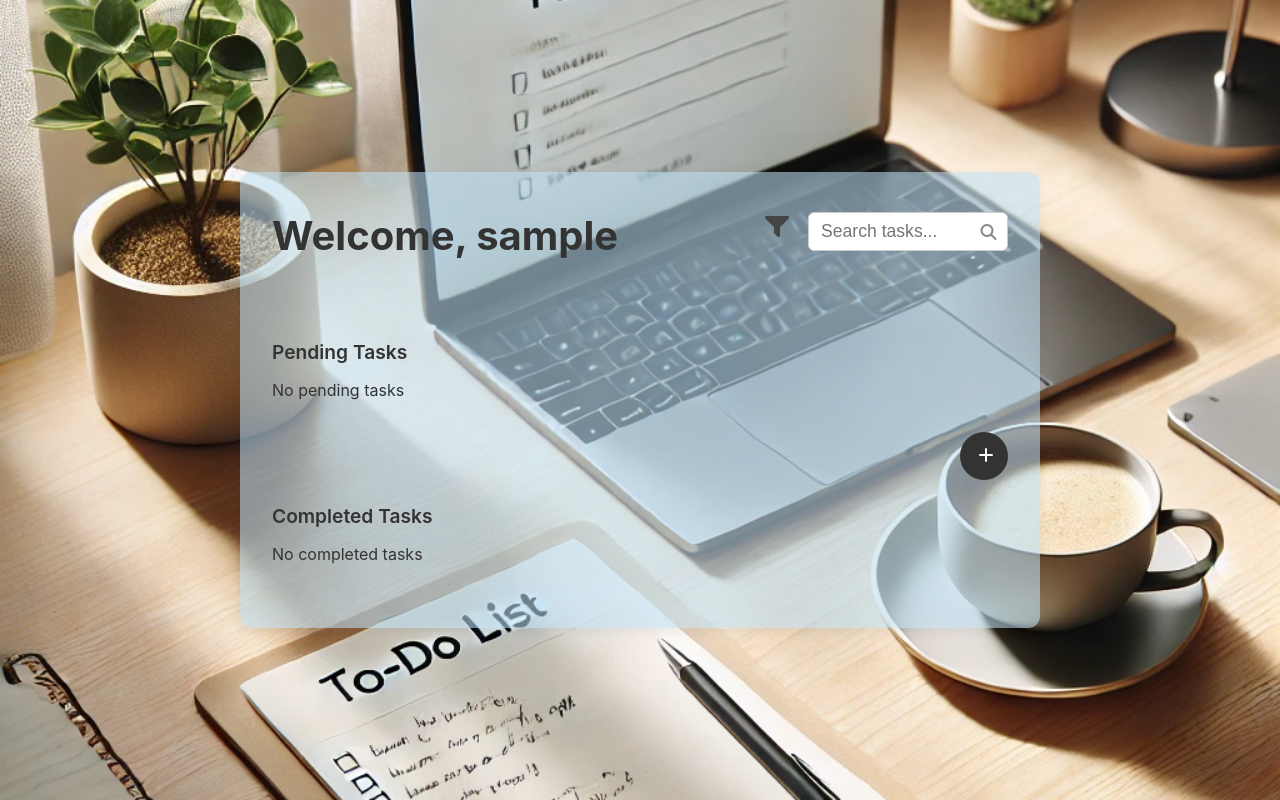
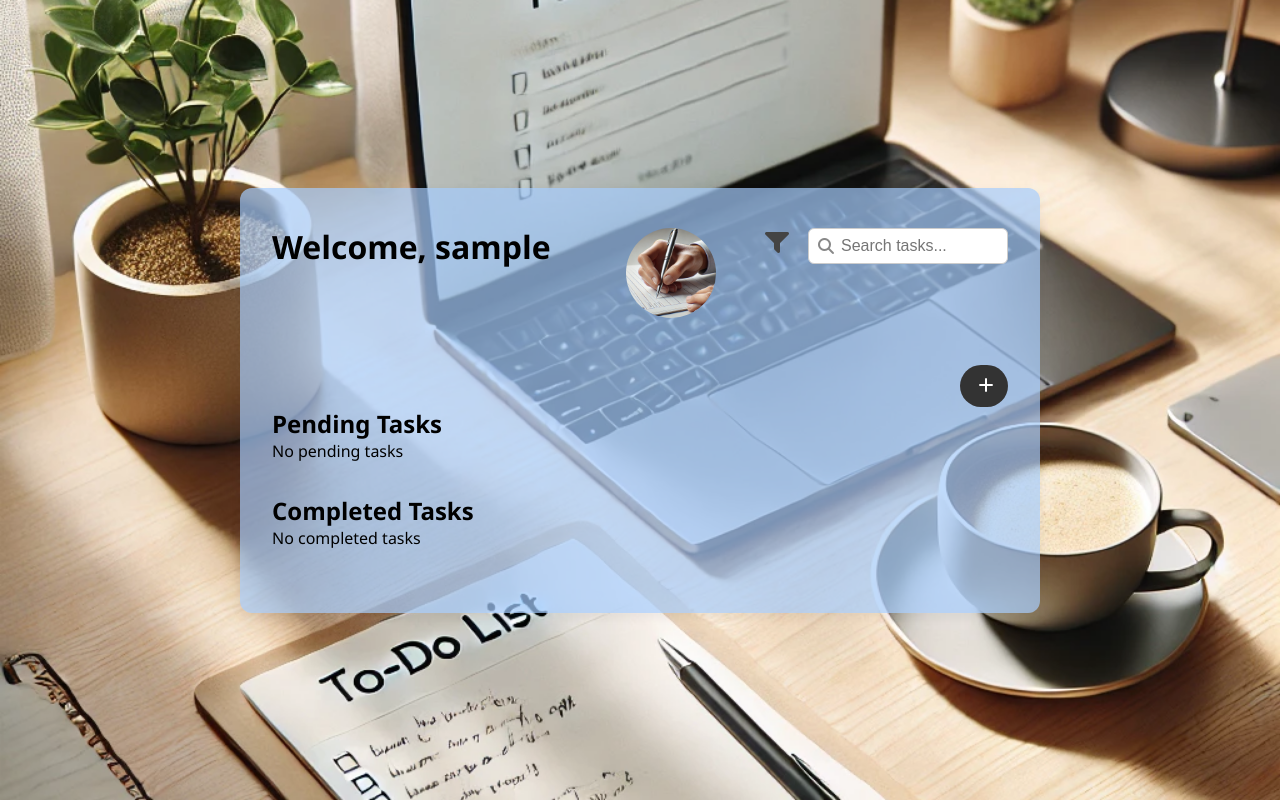
Before and after one commit to Faculty-of-Computing/TodoApp, a Flask app: template templates/home.html in a window 1280 px wide. Run offline with Flask 3, Linux system fonts and the light colour scheme; the template is opened without the code that fills it, so the values that code supplies are empty; the visitor is signed in with stand-in values (Sample User, id 1); some libraries are stand-ins or nearby versions.

Commit message:
Updated feature X or fixed bug Y

```diff
--- a/templates/home.html
+++ b/templates/home.html
@@ -7,49 +7,40 @@
   <link rel="stylesheet" href="https://cdnjs.cloudflare.com/ajax/libs/font-awesome/7.0.0/css/all.min.css" integrity="sha512-DxV+EoADOkOygM4IR9yXP8Sb2qwgidEmeqAEmDKIOfPRQZOWbXCzLC6vjbZyy0vPisbH2SyW27+ddLVCN+OMzQ==" crossorigin="anonymous" referrerpolicy="no-referrer" />
   <style>
     /* Reset and base styles */
-    *, *::before, *::after {
-      box-sizing: border-box;
-      margin: 0;
-      padding: 0;
-    }
+    *, *::before, *::after { box-sizing: border-box; margin: 0; padding: 0; }
 
     body {
+      font-family: 'Segoe UI', sans-serif;
       background: url('Todo.webp') no-repeat center center/cover;
-      font-family: -apple-system, BlinkMacSystemFont, "Segoe UI", Roboto, "Helvetica Neue", sans-serif;
-      background-color: #f7f7f7;
-      color: #333;
+      min-height: 100vh;
       display: flex;
       justify-content: center;
       align-items: center;
-      height: 100vh;
+      padding: 1rem;
     }
 
     main {
-  background-color: rgba(189, 224, 246, 0.56);
+      background-color: #a6cdfeb0;
       padding: 2rem;
       border-radius: 12px;
       box-shadow: 0 4px 12px rgba(0, 0, 0, 0.06);
-  margin: 2rem auto;
       width: 100%;
-  max-width: 800px; /* allows wider layout */
-  box-sizing: border-box;
+      max-width: 800px;
+      z-index: 2;
     }
 
-
     h1 {
-      font-size: 4rem;
+      font-size: 2rem;
       line-height: 1.2;
-      text-align: left;             /* Align left */
-      margin-bottom: 3rem;          /* More bottom spacing for separation */
+      text-align: left;
+      margin-bottom: 2rem;
     }
 
-    label {
-      display: block;
-      margin-bottom: 0.5rem;
-      font-weight: 500;
-      text-align: left;
-      font-size: 0.9rem;
+    @media (min-width: 768px) {
+      h1 { font-size: 3rem; }
     }
+
+    label { display: block; margin-bottom: 0.5rem; font-weight: 500; font-size: 0.9rem; }
 
     input[type="text"] {
       width: 100%;
@@ -60,30 +51,9 @@ main {
       transition: border-color 0.3s ease;
     }
 
-    input[type="text"]:focus {
-      outline: none;
-      border-color: #333;
-    }
+    input[type="text"]:focus { outline: none; border-color: #333; }
 
-    @media (min-width: 768px) {
-      /* h1 {
-        font-size: 4rem;
-        line-height: 1.2;
-      } */
-
-      input[type="text"] {
-        font-size: 1.1rem;
-      }
-    }
-
-    .todo-list {
-    list-style: none;
-    padding: 0;
-    margin: 0 0 2rem;
-    display: flex;
-    flex-direction: column;
-    gap: 1.2rem;
-    }
+    .todo-list { list-style: none; padding: 0; margin: 0 0 2rem; display: flex; flex-direction: column; gap: 1rem; }
 
     .todo-item {
       display: flex;
@@ -95,202 +65,78 @@ main {
       box-shadow: 0 1px 4px rgba(0,0,0,0.05);
     }
 
-    .todo-item label {
-    flex: 1;
-    margin-left: 0.75rem;
-    font-weight: 500;
+    .todo-item label { flex: 1; margin-left: 0.75rem; font-weight: 500; }
+
+    .timestamp { display: block; font-size: 0.8rem; color: #666; margin-top: 0.25rem; }
+
+    .info-btn { background: none; border: none; font-size: 1.2rem; cursor: pointer; color: #555; }
+
+    .add-task-wrapper { display: flex; justify-content: flex-end; margin-top: 2rem; }
+
+    .add-btn {
+      display: flex; align-items: center; gap: 0.5rem; background-color: #333;
+      color: white; padding: 0.75rem 1rem; border: none; border-radius: 24px;
+      cursor: pointer; font-size: 1rem; transition: width 0.3s ease, padding 0.3s ease, background 0.3s ease;
+      white-space: nowrap; overflow: hidden; width: 48px;
     }
 
-    .timestamp {
-    display: block;
-    font-size: 0.8rem;
-    color: #666;
-    margin-top: 0.25rem;
+    .add-btn .text { opacity: 0; transition: opacity 0.2s ease, margin 0.3s ease; margin-left: 0; }
+    .add-btn:hover { width: auto; padding-right: 1.5rem; }
+    .add-btn:hover .text { opacity: 1; margin-left: 0.5rem; }
+
+    .todo-item.completed label { color: #aaa; text-decoration: line-through; }
+
+    .todo-item input[type="checkbox"] {
+      appearance: none; width: 20px; height: 20px; border: 2px solid #888; border-radius: 50%;
+      background-color: #fff; cursor: pointer; position: relative; margin-right: 0.75rem;
+      transition: background-color 0.2s ease, border-color 0.2s ease;
     }
 
-    .info-btn {
-    background: none;
-    border: none;
-    font-size: 1.2rem;
-    cursor: pointer;
-    color: #555;
+    .todo-item input[type="checkbox"]:checked {
+      background-color: #333; border-color: #333;
     }
 
-    .add-task-container {
-    position: relative;
-    display: inline-block;
-    margin-top: 1rem;
-    }
-
-    .add-btn {
-    font-size: 1.75rem;
-    width: 48px;
-    height: 48px;
-    border-radius: 50%;
-    border: none;
-    background-color: #333;
-    color: #fff;
-    cursor: pointer;
-    transition: background 0.3s ease;
-    }
-
-    .add-btn:hover {
-    background-color: #555;
-    }
-
-    .add-label {
-    position: absolute;
-    top: 50%;
-    left: 60px;
-    transform: translateY(-50%);
-    opacity: 0;
-    pointer-events: none;
-    font-size: 0.95rem;
-    color: #333;
-    transition: opacity 0.3s ease;
-    }
-
-    .add-task-container:hover .add-label {
-    opacity: 1;
+    .todo-item input[type="checkbox"]:checked::after {
+      content: "✔"; position: absolute; top: 50%; left: 50%; transform: translate(-50%, -55%);
+      font-size: 0.75rem; color: white; line-height: 1;
     }
 
     .todo-header {
-  display: flex;
-  align-items: flex-start; /* Align everything to the top */
-  justify-content: space-between;
-  gap: 1rem;
-  margin-bottom: 2rem;
-  flex-wrap: wrap;
-  padding-top: 0.5rem;
+      display: flex; align-items: flex-start; justify-content: space-between;
+      gap: 1rem; margin-bottom: 2rem; flex-wrap: wrap; padding-top: 0.5rem;
     }
 
-.todo-header h1 {
-  font-size: 2.5rem;
-  flex-shrink: 0; /* don’t shrink title */
-  margin-right: auto; /* push remaining items to the right */
-}
+    .todo-header h1 { font-size: 2rem; flex-shrink: 0; margin-right: auto; }
+    .filter-btn { background: none; border: none; font-size: 1.5rem; cursor: pointer; color: #444; flex-shrink: 0; }
 
-.filter-btn {
-  background: none;
-  border: none;
-  font-size: 1.5rem;
-  cursor: pointer;
-  color: #444;
-  flex-shrink: 0;
-}
 
     .search-bar {
       position: relative;
-  width: 200px;
-  flex-shrink: 0;
+      width: 200px; /* fixed, smaller width */
     }
 
     .search-bar input {
-  width: 100%;
-  padding: 0.5rem 2rem 0.5rem 0.75rem;
+      width: 100%; /* fill the container */
+      padding: 0.5rem 0.5rem 0.5rem 2rem; /* leave space for the icon */
       border: 1px solid #ccc;
       border-radius: 6px;
     }
 
     .search-bar .search-icon {
       position: absolute;
-  right: 0.6rem;
+      left: 0.5rem; /* icon on the left */
       top: 50%;
       transform: translateY(-50%);
+      color: #888;
       pointer-events: none;
-  color: #888;
     }
 
-/* Section titles */
-.section-title {
-  font-size: 1.2rem;
-  font-weight: 600;
-  margin: 1.5rem 0 1rem;
-}
-
-/* Add Button with Expand-on-Hover Effect */
-.add-task-wrapper {
-  display: flex;
-  justify-content: flex-end; /* aligns the button to the right */
-  margin-top: 2rem;
-}
-
-.add-btn {
-  display: flex;
-  align-items: center;
-  gap: 0.5rem;
-  background-color: #333;
-  color: white;
-  padding: 0.75rem 1rem;
-  border: none;
-  border-radius: 24px;
-  cursor: pointer;
-  font-size: 1rem;
-  transition: width 0.3s ease, padding 0.3s ease, background 0.3s ease;
-  white-space: nowrap;
-  overflow: hidden;
-  width: 48px; /* initial width for just the + */
-}
-
-.add-btn .text {
-  opacity: 0;
-  transition: opacity 0.2s ease, margin 0.3s ease;
-  margin-left: 0;
-}
-
-/* When hovered */
-.add-btn:hover {
-  width: auto;
-  padding-right: 1.5rem;
-}
-
-.add-btn:hover .text {
-  opacity: 1;
-  margin-left: 0.5rem;
-}
-
-
-/* Completed item styles */
-.todo-item.completed label {
-  color: #aaa;
-  text-decoration: line-through;
-}
-
-.timestamp {
+    .login-icon {
     display: block;
-  font-size: 0.8rem;
-  color: #777;
-  margin-top: 0.25rem;
-}
-
-.todo-item input[type="checkbox"] {
-  appearance: none;
-  width: 20px;
-  height: 20px;
-  border: 2px solid #888;
-  border-radius: 50%;
-  background-color: #fff;
-  cursor: pointer;
-  position: relative;
-  margin-right: 0.75rem;
-  transition: background-color 0.2s ease, border-color 0.2s ease;
-}
-
-.todo-item input[type="checkbox"]:checked {
-  background-color: #333;
-  border-color: #333;
-}
-
-/* Add a tick ✔ inside when checked */
-.todo-item input[type="checkbox"]:checked::after {
-  content: "✔";
-  position: absolute;
-  top: 50%;
-  left: 50%;
-  transform: translate(-50%, -55%);
-  font-size: 0.75rem;
-  color: white;
-  line-height: 1;
+    width: 90px;
+    height: 90px;
+    border-radius: 50px;
+    margin: 0 auto 15px auto;
     }
 
   </style>
@@ -299,6 +145,7 @@ main {
   <main>
       <header class="todo-header">
     <h1>Welcome, {{ session.username }}</h1>
+    <img src="do.webp" alt="To-Do Icon" class="login-icon" />
     <button class="filter-btn" aria-label="Filter tasks"><i class="fa-solid fa-filter"></i></button>
     <div class="search-bar">
       <input type="text" placeholder="Search tasks..." />
@@ -306,8 +153,15 @@ main {
     </div>
   </header>
 
-  <section class="pending-section">
-    <h2 class="section-title">Pending Tasks</h2>
+    <div class="add-task-wrapper">
+      <button class="add-btn" aria-label="Add Task">
+        <span class="plus"><i class="fa-solid fa-plus"></i></span>
+        <span class="text">Add Task</span>
+      </button>
+    </div>
+
+    <section>
+      <h2>Pending Tasks</h2>
       <ul class="todo-list">
         {% if pending_tasks %}
           {% for task in pending_tasks %}
@@ -318,25 +172,18 @@ main {
             </li>
           {% endfor %}
         {% else %}
-      No pending tasks
+          <li>No pending tasks</li>
         {% endif %}
       </ul>
     </section>
 
-  <div class="add-task-wrapper">
-    <button class="add-btn" aria-label="Add Task">
-      <span class="plus"><i class="fa-solid fa-plus"></i></span>
-      <span class="text">Add Task</span>
-    </button>
-  </div>
-
-  <section class="completed-section">
-    <h2 class="section-title">Completed Tasks</h2>
+    <section>
+      <h2>Completed Tasks</h2>
       <ul class="todo-list">
         {% if completed_tasks %}
           {% for task in completed_tasks %}
             <li class="todo-item completed">
-        <input type="checkbox" id="task3" checked disabled />
+              <input type="checkbox" id="task{{ task.id }}" checked disabled />
               <label for="task{{ task.id }}">
                 {{ task.task }}
                 <span class="timestamp">Completed at {{ task.completed_at }}</span>
@@ -345,11 +192,10 @@ main {
             </li>
           {% endfor %}
         {% else %}
-      No completed tasks
+          <li>No completed tasks</li>
         {% endif %}
       </ul>
     </section>
   </main>
-
 </body>
 </html>
```
Also changed, not shown: templates/add.html (+43 -32 lines), templates/index.html (+15 -7 lines). Lines whose indentation alone changed are shown as unchanged.
